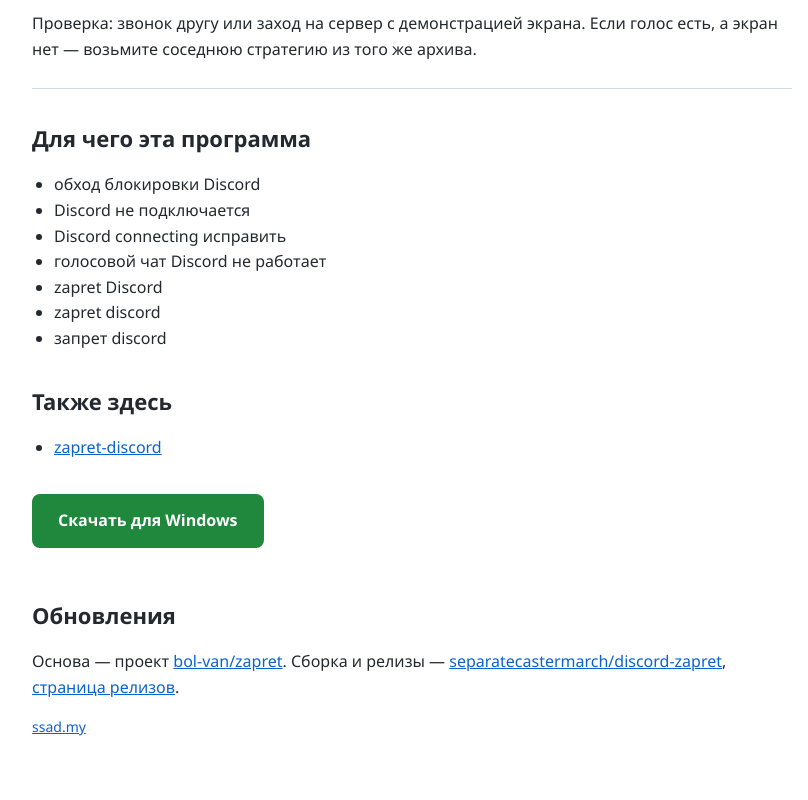
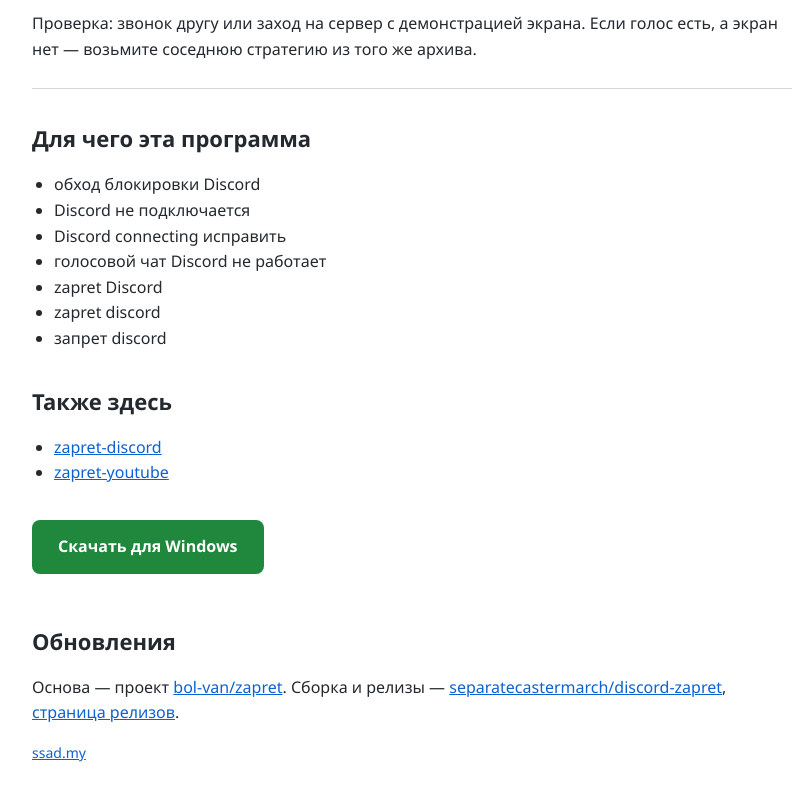
Before and after one commit to separatecastermarch/discord-zapret, a plain HTML site: page docs/index.html in a window 1280 px wide. Shown: the part 1558-2358 px from the top of the page, without its empty margins (228-1036 px from the left). Drawn offline with Linux system fonts and the light colour scheme.

Commit message:
Update site files

```diff
--- a/docs/index.html
+++ b/docs/index.html
@@ -90,6 +90,7 @@
   <h2>Также здесь</h2>
   <ul>
     <li><a href="https://github.com/separatecastermarch/zapret-discord">zapret-discord</a></li>
+    <li><a href="https://github.com/separatecastermarch/zapret-youtube">zapret-youtube</a></li>
   </ul>
 
 
```
